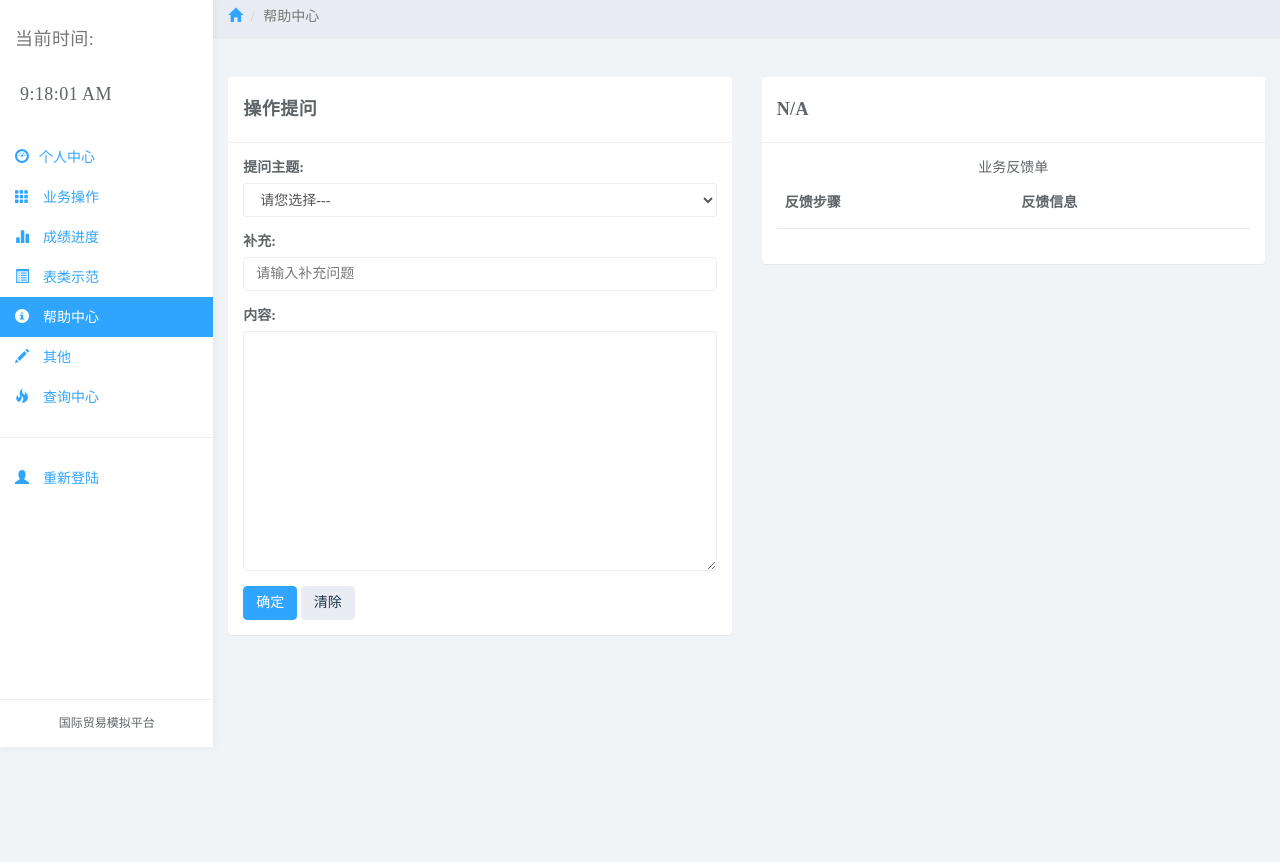
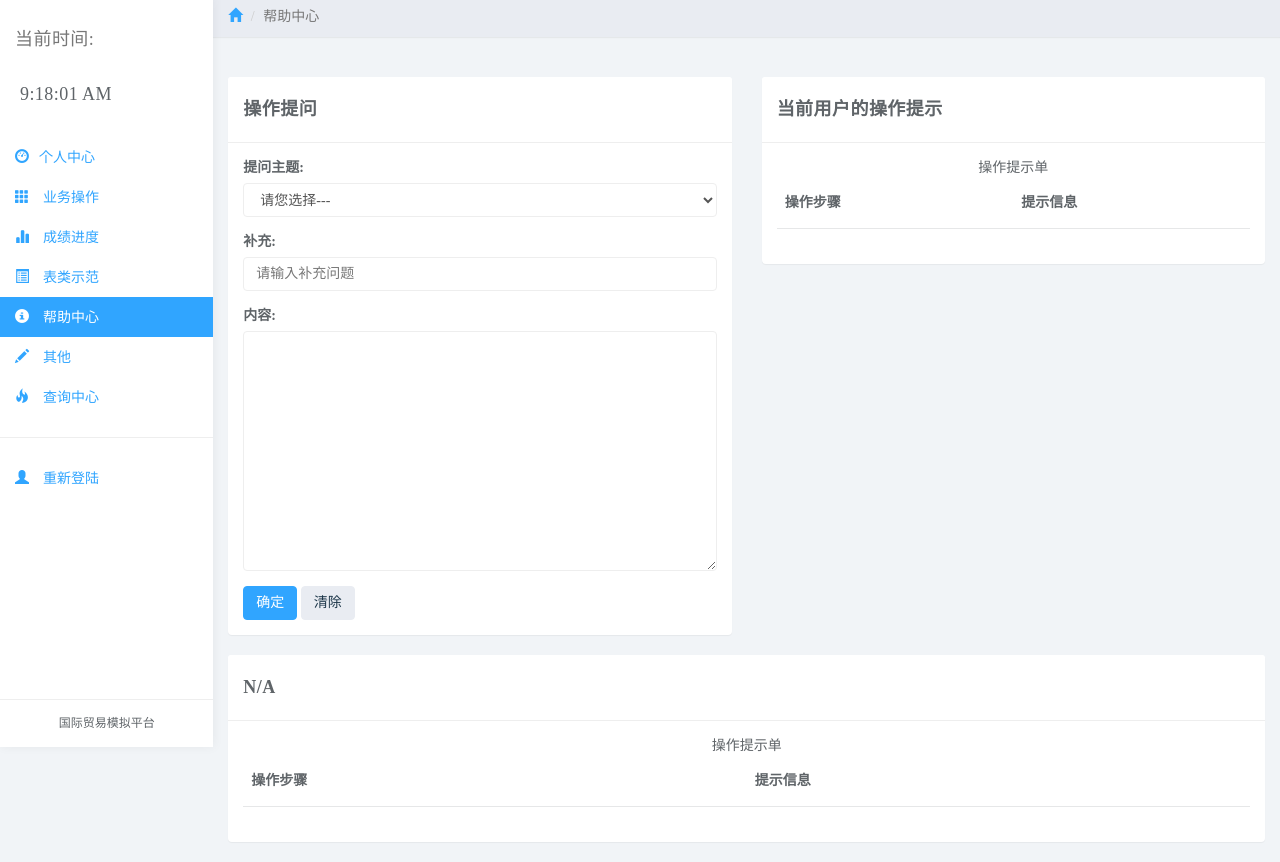
Before and after one commit to ayambean/TradingSystem, a plain HTML site: page finalproject/index.html in a window 1280 px wide. Both pictures are taken after a click on the link "帮助中心". Shown: the part 53-915 px from the top of the page. Before the commit the page ends 800 px from the top, so only its background shows below. Drawn offline with Linux system fonts and the light colour scheme.

Commit message:
完成帮助界面 剩余上传 查询

```diff
--- a/finalproject/index.html
+++ b/finalproject/index.html
@@ -866,7 +866,7 @@
 		</div><!--/.row-->
 		<br><br>
 
-		<div id="" class="row">
+		<div  class="row">
 
 			<div class="col-lg-6">
 				<div class="panel panel-default">
@@ -907,17 +907,46 @@
 
 			<div class="col-lg-6">
 				<div class="panel panel-default">
-					<div class="panel-heading"><label id="feadbackheading">N/A</label></div>
+					<div class="panel-heading"><label id="adviseheading">N/A</label></div>
 					<div class="panel-body">
 						<table class="table">
-							<caption>业务反馈单</caption>
+							<caption>操作提示单</caption>
 							<thead>
 							<tr>
-								<th>反馈步骤</th>
-								<th>反馈信息</th>
+								<th>操作步骤</th>
+								<th>提示信息</th>
 							</tr>
 							</thead>
-							<tbody id="fadebackinsertpoint">
+							<tbody id="adviseinsertpoint">
+							<!--<tr>-->
+							<!--<td>操作1</td>-->
+							<!--<td>N/A</td>-->
+							<!--</tr>-->
+							<!--<tr>-->
+							<!--<td>Sachin</td>-->
+							<!--<td>Mumbai</td>-->
+							<!--</tr>-->
+							</tbody>
+						</table>
+					</div>
+				</div>
+			</div>
+
+		</div>
+		<div class="row">
+			<div class="col-lg-12">
+				<div class="panel panel-default">
+					<div class="panel-heading"><label id="adviseheading">N/A</label></div>
+					<div class="panel-body">
+						<table class="table">
+							<caption>操作提示单</caption>
+							<thead>
+							<tr>
+								<th>操作步骤</th>
+								<th>提示信息</th>
+							</tr>
+							</thead>
+							<tbody id="adviseinsertpoint">
 							<!--<tr>-->
 							<!--<td>操作1</td>-->
 							<!--<td>N/A</td>-->
--- a/finalproject/js/index.js
+++ b/finalproject/js/index.js
@@ -129,9 +129,6 @@ function pageonload(){
                 alert("AJAX请求失败");
             }
         })
-
-
-
     },500);
 
 }
@@ -258,6 +255,7 @@ function showchangepasswordpage(){
 }
 
 function showhelppage(){
+    advisepageonload();
     $('#gradepage').hide(2000);
     $('#bussinesspage').hide(2000);
     $('#searchpage').hide(2000);
@@ -524,6 +522,57 @@ function putquestion(){
 
 
 }
+/*
+*
+* function:操作提示
+* position:帮助中心中右侧表单
+*
+*
+*
+* */
+function advisepageonload(){
+
+    var realurl =ip+"TradingSystem/advise_list.action?";
+    var step=1;//初始化步骤加载
+    var arrayObj = new Array();　//创建一个数组存分数
+    //alert("到这");
+
+    $("#adviseheading").html("当前"+pageusername+"用户的操作提示");
+
+    $.ajax({
+        type: "POST",
+        async:true,
+        url:realurl,
+        data:{
+            stuname:pageusername
+        },
+        dataType:"jsonp",
+        jsonp:"callback",
+        jsonpCallback : "handler1",
+        success:function (data) {
+            //alert("data"+data.result);
+            // alert("stage"+data.grade1);
+            arrayObj[1]=data.advise;
+            arrayObj[2]=data.stage2;
+
+            //
+            // for(var i=1;i<=nowstage;i++){
+            //     // alert(arrayObj[i]);
+            //     $("#adviseinsertpoint").append("<tr> <td>操作"+i+"</td> <td>"+arrayObj[i]+"</td> </tr>");
+            // }
+            $("#adviseinsertpoint").append("<tr> <td>"+arrayObj[2]+"</td> <td>"+arrayObj[1]+"</td> </tr>");
+
+
+            // $("#laststagenumber").html("操作"+data.stage);
+            // $("#laststrequest").html(data.latestrequest);
+            //$("#latestfbk").html(data.latestfbk);
+        },
+        error:function () {
+            alert("AJAX请求失败");
+        }
+    })
+
+}
 
 $(document).ready(function () {
 
```
